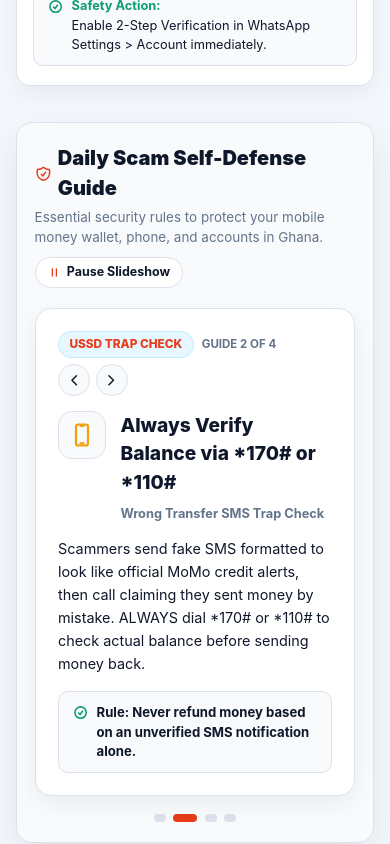
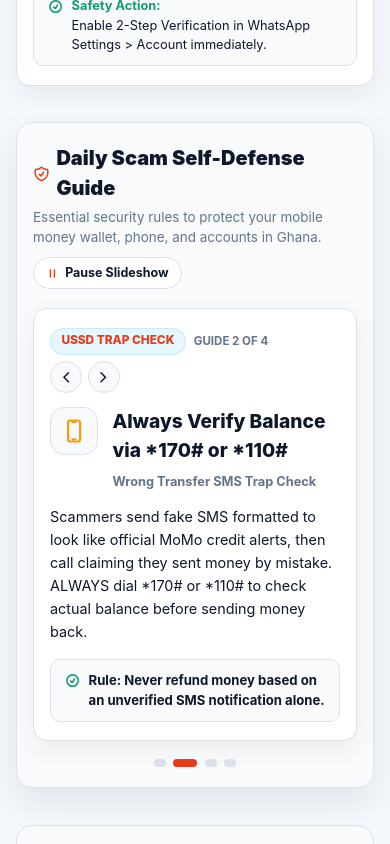
Before and after one commit to agudu50/SafeLens, a React (Vite) app in the folder client/: page /safety-tips in a window 390 px wide. Shown: the part 3380-4224 px from the top of the page. Built offline with nearby package versions, Linux system fonts and the light colour scheme.

Commit message:
enhanced mobile view for safety tips educational slideshow section

```diff
--- a/client/src/index.css
+++ b/client/src/index.css
@@ -3661,4 +3661,19 @@ html.dark .helpline-item-link:hover {
     font-size: 0.78rem !important;
     text-align: center;
   }
-}
+
+  .safety-guide-section {
+    padding: 1.25rem 1rem !important;
+  }
+
+  .safety-guide-header-row {
+    flex-direction: column;
+    align-items: flex-start !important;
+    gap: 0.65rem !important;
+  }
+
+  .safety-slide-card {
+    padding: 1.15rem 1rem !important;
+    border-radius: 14px !important;
+  }
+}
--- a/client/src/pages/SafetyTips.jsx
+++ b/client/src/pages/SafetyTips.jsx
@@ -353,9 +353,9 @@ export default function SafetyTips({ user }) {
         </div>
 
         {/* Daily Scam Self-Defense Guide - Educational Auto-Moving Slideshow */}
-        <section className="scanner-card" style={{ background: 'var(--surface-alt)', padding: '1.8rem 1.4rem', position: 'relative', overflow: 'hidden' }}>
+        <section className="scanner-card safety-guide-section" style={{ background: 'var(--surface-alt)', padding: '1.8rem 1.4rem', position: 'relative', overflow: 'hidden' }}>
           {/* Header Bar */}
-          <div style={{ display: 'flex', justifyContent: 'space-between', alignItems: 'center', flexWrap: 'wrap', gap: '0.6rem', marginBottom: '1.2rem' }}>
+          <div className="safety-guide-header-row" style={{ display: 'flex', justifyContent: 'space-between', alignItems: 'center', flexWrap: 'wrap', gap: '0.6rem', marginBottom: '1.2rem' }}>
             <div>
               <div style={{ display: 'inline-flex', alignItems: 'center', gap: '0.4rem', marginBottom: '0.2rem' }}>
                 <svg fill="none" stroke="currentColor" strokeWidth="2.2" viewBox="0 0 24 24" style={{ width: '1.1rem', height: '1.1rem', color: 'var(--primary)' }}>
@@ -408,7 +408,7 @@ export default function SafetyTips({ user }) {
           {/* Active Educational Slide Card */}
           <div
             key={currentSlideIndex}
-            className="animate-fade-in"
+            className="animate-fade-in safety-slide-card"
             style={{
               background: 'var(--surface)',
               border: '1px solid var(--border)',
```
